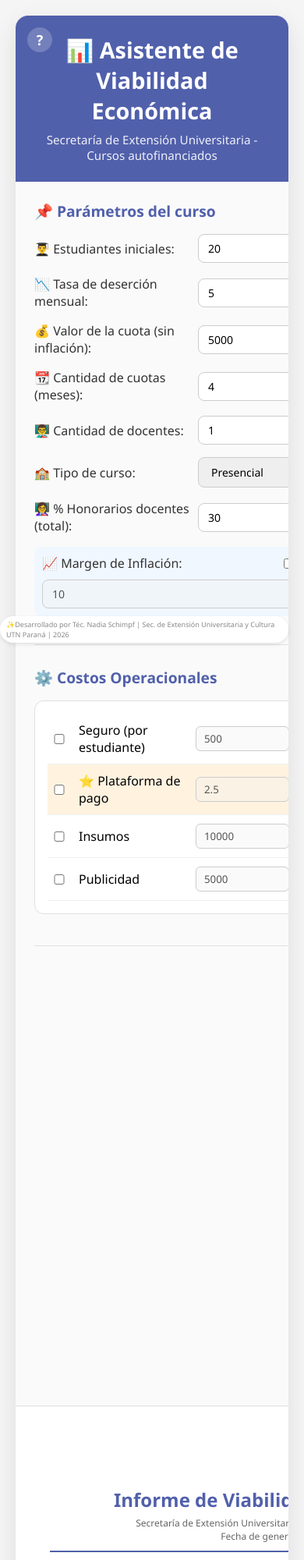
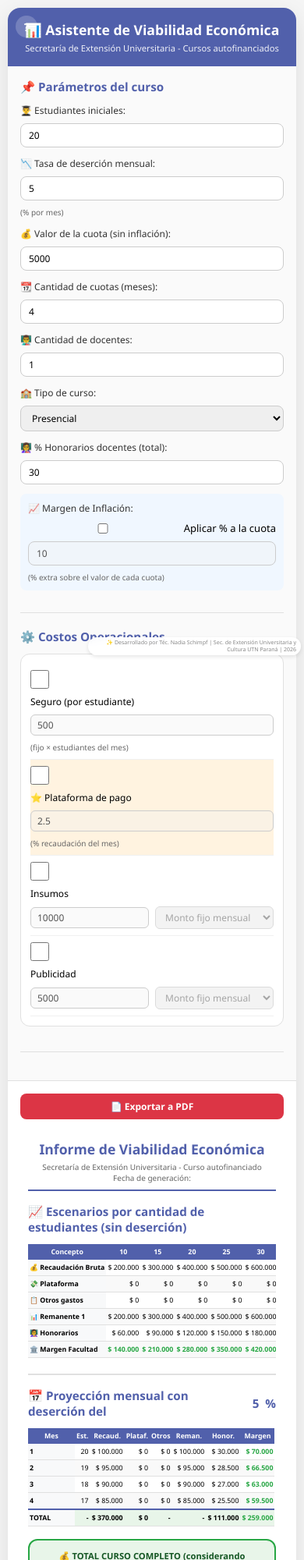
Before and after one commit to nothoppie/extension, a plain HTML site: page index.html in a window 390 px wide. Shown: the top 2000 px of the page at 78% size. Drawn offline with Linux system fonts and the light colour scheme.

Commit message:
Update index.html

```diff
--- a/index.html
+++ b/index.html
@@ -16,7 +16,7 @@
 
         body {
             background-color: #f5f5f5;
-            padding: 20px;
+            padding: 10px;
             position: relative;
             min-height: 100vh;
         }
@@ -36,19 +36,20 @@
         }
 
         .inputs-panel {
-            flex: 0.35;
-            min-width: 320px;
-            padding: 24px;
+            flex: 1 1 100%;
+            min-width: 280px;
+            padding: 16px;
             background: #fafafa;
-            border-right: 1px solid #e0e0e0;
-            max-height: 90vh;
-            overflow-y: auto;
+            border-right: none;
+            border-bottom: 1px solid #e0e0e0;
+            max-height: none;
+            overflow-y: visible;
         }
 
         .results-panel {
-            flex: 0.65;
-            min-width: 600px;
-            padding: 24px;
+            flex: 1 1 100%;
+            min-width: 280px;
+            padding: 16px;
             background: white;
             overflow-x: auto;
         }
@@ -57,33 +58,33 @@
         .header {
             background: #5160ab;
             color: white;
-            padding: 24px;
+            padding: 16px 20px;
             text-align: center;
             position: relative;
         }
 
         .header h1 {
-            font-size: 1.8rem;
-            margin-bottom: 8px;
+            font-size: 1.3rem;
+            margin-bottom: 4px;
         }
 
         .header p {
             opacity: 0.9;
-            font-size: 0.95rem;
+            font-size: 0.8rem;
         }
 
         /* BOTÓN DE AYUDA "?" - ESQUINA SUPERIOR IZQUIERDA */
         .btn-help {
             position: absolute;
-            top: 20px;
-            left: 20px;
+            top: 12px;
+            left: 12px;
             background: rgba(255,255,255,0.2);
             color: white;
             border: none;
             border-radius: 50%;
-            width: 40px;
-            height: 40px;
-            font-size: 22px;
+            width: 34px;
+            height: 34px;
+            font-size: 18px;
             font-weight: bold;
             cursor: pointer;
             transition: all 0.3s ease;
@@ -91,6 +92,7 @@
             align-items: center;
             justify-content: center;
             text-decoration: none;
+            z-index: 10;
         }
 
         .btn-help:hover {
@@ -103,16 +105,18 @@
             background-color: #dc3545;
             color: white;
             border: none;
-            padding: 10px 20px;
+            padding: 10px 16px;
             border-radius: 8px;
             cursor: pointer;
             font-weight: 600;
-            font-size: 14px;
+            font-size: 13px;
             display: inline-flex;
             align-items: center;
-            gap: 8px;
+            gap: 6px;
             transition: all 0.2s;
-            margin-bottom: 20px;
+            margin-bottom: 16px;
+            width: 100%;
+            justify-content: center;
         }
 
         .btn-pdf:hover {
@@ -127,42 +131,44 @@
         /* Contenedor para exportar a PDF */
         #pdf-content {
             background: white;
-            padding: 20px;
+            padding: 10px;
         }
 
         .section {
-            margin-bottom: 28px;
+            margin-bottom: 20px;
             border-bottom: 1px solid #e0e0e0;
-            padding-bottom: 20px;
+            padding-bottom: 16px;
         }
 
         .section-title {
-            font-size: 1.2rem;
+            font-size: 1.1rem;
             font-weight: 600;
             color: #5160ab;
-            margin-bottom: 16px;
+            margin-bottom: 12px;
             display: flex;
             align-items: center;
             gap: 8px;
         }
 
         .input-group {
-            margin-bottom: 16px;
+            margin-bottom: 12px;
             display: flex;
             flex-wrap: wrap;
             align-items: center;
-            gap: 10px;
+            gap: 8px;
         }
 
         .input-group label {
-            width: 200px;
+            width: 100%;
             font-weight: 500;
             color: #333;
+            font-size: 14px;
         }
 
         .input-group input, .input-group select {
             flex: 1;
-            min-width: 150px;
+            min-width: 120px;
+            width: 100%;
             padding: 8px 12px;
             border: 1px solid #ccc;
             border-radius: 8px;
@@ -180,16 +186,16 @@
             background: white;
             border: 1px solid #e0e0e0;
             border-radius: 12px;
-            padding: 16px;
-            margin-bottom: 20px;
+            padding: 12px;
+            margin-bottom: 16px;
         }
 
         .costo-item {
             display: flex;
             flex-wrap: wrap;
             align-items: center;
-            gap: 10px;
-            padding: 10px 0;
+            gap: 8px;
+            padding: 8px 0;
             border-bottom: 1px solid #f0f0f0;
         }
 
@@ -198,55 +204,68 @@
         }
 
         .costo-check {
-            width: 30px;
+            width: 24px;
+            height: 24px;
+            flex-shrink: 0;
         }
 
         .costo-nombre {
-            width: 140px;
+            width: 100%;
             font-weight: 500;
+            font-size: 13px;
         }
 
         .costo-valor {
-            width: 120px;
+            flex: 1;
+            min-width: 80px;
             padding: 6px 10px;
             border: 1px solid #ccc;
             border-radius: 6px;
+            font-size: 13px;
         }
 
         .costo-tipo {
-            width: 100px;
+            flex: 1;
+            min-width: 80px;
             padding: 6px 10px;
             border: 1px solid #ccc;
             border-radius: 6px;
+            font-size: 13px;
         }
 
         .costo-info {
-            font-size: 11px;
+            font-size: 10px;
             color: #666;
-            margin-left: 5px;
+            margin-left: 0;
+            width: 100%;
         }
 
         .tabla-escenarios, .tabla-mensual {
             width: 100%;
             border-collapse: collapse;
-            margin-top: 16px;
-            font-size: 0.85rem;
+            margin-top: 12px;
+            font-size: 0.7rem;
+            display: block;
+            overflow-x: auto;
+            white-space: nowrap;
         }
 
         .tabla-escenarios th, .tabla-mensual th {
             background-color: #5160ab;
             color: white;
-            padding: 10px 6px;
+            padding: 6px 4px;
             text-align: center;
             font-weight: 600;
+            font-size: 0.65rem;
             position: sticky;
             top: 0;
         }
 
         .tabla-escenarios td, .tabla-mensual td {
-            padding: 8px 6px;
+            padding: 6px 4px;
             text-align: right;
             border-bottom: 1px solid #e0e0e0;
+            font-size: 0.65rem;
         }
 
         .tabla-escenarios td:first-child, .tabla-mensual td:first-child {
@@ -255,6 +274,7 @@
             background-color: #f8f9fa;
             position: sticky;
             left: 0;
+            min-width: 80px;
         }
 
         .tabla-escenarios tr:nth-child(even), .tabla-mensual tr:nth-child(even) {
@@ -275,70 +295,80 @@
             background-color: #e8f5e9;
             border: 2px solid #28a745;
             border-radius: 12px;
-            padding: 16px;
-            margin-top: 20px;
+            padding: 12px;
+            margin-top: 16px;
             text-align: center;
         }
 
         .total-curso .label {
-            font-size: 1rem;
+            font-size: 0.85rem;
             font-weight: 600;
             color: #155724;
         }
 
         .total-curso .value {
-            font-size: 1.8rem;
+            font-size: 1.3rem;
             font-weight: bold;
             color: #155724;
         }
 
+        .total-curso .detalle {
+            font-size: 0.7rem;
+            margin-top: 6px;
+            color: #155724;
+        }
+
         .leyenda {
-            margin-top: 20px;
-            padding: 12px;
+            margin-top: 16px;
+            padding: 10px;
             background: #e7f3ff;
             border-radius: 8px;
-            font-size: 0.85rem;
+            font-size: 0.75rem;
             color: #004085;
         }
 
         .subseccion {
-            margin-top: 30px;
+            margin-top: 20px;
             border-top: 2px solid #e0e0e0;
-            padding-top: 20px;
+            padding-top: 16px;
         }
 
         .header-pdf {
             text-align: center;
-            margin-bottom: 20px;
-            padding-bottom: 10px;
+            margin-bottom: 16px;
+            padding-bottom: 8px;
             border-bottom: 2px solid #5160ab;
         }
 
         .header-pdf h2 {
             color: #5160ab;
-            margin-bottom: 5px;
+            font-size: 1.1rem;
+            margin-bottom: 4px;
         }
 
         .header-pdf p {
             color: #666;
-            font-size: 12px;
+            font-size: 10px;
         }
 
         .developer-credit {
             position: fixed;
-            bottom: 20px;
-            right: 20px;
-            font-size: 11px;
+            bottom: 8px;
+            right: 8px;
+            font-size: 8px;
             color: #888;
             background: rgba(255,255,255,0.95);
-            padding: 6px 12px;
-            border-radius: 20px;
+            padding: 4px 8px;
+            border-radius: 16px;
             box-shadow: 0 2px 5px rgba(0,0,0,0.1);
             z-index: 1001;
             font-weight: 500;
             transition: all 0.3s ease;
             cursor: default;
             backdrop-filter: blur(5px);
+            max-width: 70%;
+            text-align: right;
+            line-height: 1.2;
         }
 
         .developer-credit:hover {
@@ -347,32 +377,214 @@
             transform: scale(1.05);
         }
 
-        @media (max-width: 768px) {
-            .dashboard {
-                flex-direction: column;
+        /* ============================================ */
+        /* RESPONSIVE PARA TABLETS Y MÓVILES */
+        /* ============================================ */
+
+        /* Tablets y pantallas medianas */
+        @media (min-width: 768px) {
+            body {
+                padding: 20px;
             }
+
             .inputs-panel {
-                border-right: none;
-                border-bottom: 1px solid #e0e0e0;
-                max-height: none;
+                flex: 0.35;
+                min-width: 320px;
+                border-right: 1px solid #e0e0e0;
+                border-bottom: none;
+                max-height: 90vh;
+                overflow-y: auto;
             }
+
             .results-panel {
-                overflow-x: auto;
+                flex: 0.65;
+                min-width: 500px;
+                padding: 24px;
             }
+
+            .header h1 {
+                font-size: 1.8rem;
+            }
+
+            .header p {
+                font-size: 0.95rem;
+            }
+
+            .btn-help {
+                width: 40px;
+                height: 40px;
+                font-size: 22px;
+                top: 20px;
+                left: 20px;
+            }
+
+            .btn-pdf {
+                width: auto;
+                padding: 10px 20px;
+                font-size: 14px;
+            }
+
+            .input-group label {
+                width: 200px;
+                font-size: 14px;
+            }
+
+            .input-group input, .input-group select {
+                width: auto;
+                min-width: 150px;
+            }
+
+            .costo-nombre {
+                width: 140px;
+            }
+
+            .costo-info {
+                width: auto;
+                margin-left: 5px;
+            }
+
             .tabla-escenarios, .tabla-mensual {
+                font-size: 0.85rem;
+                display: table;
+                white-space: normal;
+            }
+
+            .tabla-escenarios th, .tabla-mensual th {
+                font-size: 0.85rem;
+                padding: 10px 6px;
+            }
+
+            .tabla-escenarios td, .tabla-mensual td {
+                font-size: 0.85rem;
+                padding: 8px 6px;
+            }
+
+            .tabla-escenarios td:first-child, .tabla-mensual td:first-child {
+                min-width: auto;
+            }
+
+            .developer-credit {
+                font-size: 11px;
+                padding: 6px 12px;
+                bottom: 20px;
+                right: 20px;
+                max-width: none;
+            }
+
+            .total-curso .value {
+                font-size: 1.8rem;
+            }
+
+            .total-curso .detalle {
+                font-size: 0.85rem;
+            }
+        }
+
+        /* Móviles pequeños */
+        @media (max-width: 480px) {
+            .header h1 {
+                font-size: 1.1rem;
+            }
+
+            .header p {
                 font-size: 0.7rem;
             }
-            .developer-credit {
-                font-size: 9px;
+
+            .btn-help {
+                width: 28px;
+                height: 28px;
+                font-size: 14px;
+                top: 10px;
+                left: 10px;
+            }
+
+            .section-title {
+                font-size: 0.95rem;
+            }
+
+            .input-group label {
+                font-size: 12px;
+            }
+
+            .input-group input, .input-group select {
+                font-size: 12px;
+                padding: 6px 10px;
+            }
+
+            .costo-nombre {
+                font-size: 12px;
+            }
+
+            .costo-valor, .costo-tipo {
+                font-size: 12px;
                 padding: 4px 8px;
             }
-            .btn-help {
-                width: 32px;
-                height: 32px;
-                font-size: 18px;
-                top: 15px;
-                left: 15px;
+
+            .tabla-escenarios, .tabla-mensual {
+                font-size: 0.6rem;
             }
+
+            .tabla-escenarios th, .tabla-mensual th {
+                font-size: 0.55rem;
+                padding: 4px 2px;
+            }
+
+            .tabla-escenarios td, .tabla-mensual td {
+                font-size: 0.55rem;
+                padding: 4px 2px;
+            }
+
+            .tabla-escenarios td:first-child, .tabla-mensual td:first-child {
+                min-width: 60px;
+                font-size: 0.55rem;
+            }
+
+            .total-curso .label {
+                font-size: 0.7rem;
+            }
+
+            .total-curso .value {
+                font-size: 1rem;
+            }
+
+            .total-curso .detalle {
+                font-size: 0.6rem;
+            }
+
+            .leyenda {
+                font-size: 0.65rem;
+                padding: 8px;
+            }
+
+            .btn-pdf {
+                font-size: 12px;
+                padding: 8px 12px;
+            }
+
+            .developer-credit {
+                font-size: 7px;
+                padding: 3px 6px;
+                bottom: 4px;
+                right: 4px;
+            }
+        }
+
+        /* Scroll suave en tablas móviles */
+        .tabla-escenarios::-webkit-scrollbar,
+        .tabla-mensual::-webkit-scrollbar {
+            height: 4px;
+        }
+
+        .tabla-escenarios::-webkit-scrollbar-track,
+        .tabla-mensual::-webkit-scrollbar-track {
+            background: #f1f1f1;
+            border-radius: 4px;
+        }
+
+        .tabla-escenarios::-webkit-scrollbar-thumb,
+        .tabla-mensual::-webkit-scrollbar-thumb {
+            background: #5160ab;
+            border-radius: 4px;
         }
     </style>
 </head>
@@ -425,10 +637,12 @@
                 </div>
                 <div class="input-group" style="background:#f0f7ff; padding:10px; border-radius:8px; margin-top:10px;">
                     <label>📈 Margen de Inflación:</label>
-                    <input type="checkbox" id="checkInflacionCuota" style="width:20px;">
-                    <span style="font-weight:500;">Aplicar % a la cuota</span>
-                    <input type="number" id="porcInflacionCuota" value="10" step="1" min="0" class="costo-valor" disabled>
-                    <span class="costo-info">(% extra sobre el valor de cada cuota)</span>
+                    <div style="display:flex; flex-wrap:wrap; align-items:center; gap:8px; width:100%;">
+                        <input type="checkbox" id="checkInflacionCuota" style="width:20px;">
+                        <span style="font-weight:500; font-size:13px;">Aplicar % a la cuota</span>
+                        <input type="number" id="porcInflacionCuota" value="10" step="1" min="0" class="costo-valor" disabled>
+                        <span class="costo-info">(% extra sobre el valor de cada cuota)</span>
+                    </div>
                 </div>
             </div>
 
@@ -512,7 +726,7 @@
                     <div class="total-curso" id="totalCursoBoxPDF">
                         <div class="label">💰 TOTAL CURSO COMPLETO (considerando deserción)</div>
                         <div class="value" id="totalCursoValorPDF">-</div>
-                        <div style="font-size:0.9rem; margin-top:8px;" id="totalCursoDetallePDF">Margen Facultad acumulado</div>
+                        <div class="detalle" id="totalCursoDetallePDF">Margen Facultad acumulado</div>
                     </div>
                 </div>
             </div>
@@ -522,7 +736,7 @@
 
 <!-- Crédito "desarrollado por" -->
 <div class="developer-credit">
-    ✨‍Desarrollado por Téc. Nadia Schimpf | Sec. de Extensión Universitaria y Cultura UTN Paraná | 2026
+    ✨ Desarrollado por Téc. Nadia Schimpf | Sec. de Extensión Universitaria y Cultura UTN Paraná | 2026
 </div>
 
 <script>
@@ -689,19 +903,19 @@
         let tipoCurso = document.getElementById('tipoCurso').value;
         let config = obtenerConfiguracionCostos(tipoCurso);
 
-        let headerHtml = '<table><th>Concepto</th>';
+        let headerHtml = '<tr><th>Concepto</th>';
         ESCENARIOS.forEach(est => {
-            headerHtml += `<th>${est} estudiantes</th>`;
+            headerHtml += `<th>${est}</th>`;
         });
         headerHtml += '</tr>';
         document.getElementById('escenariosHeader').innerHTML = headerHtml;
 
         let conceptos = [
-            { key: 'recaudacionTotal', label: '💰 Recaudación Bruta Total' },
-            { key: 'gastoPlataformaTotal', label: '💸 Gasto: Plataforma de pago' },
-            { key: 'otrosGastosTotal', label: '📋 Otros gastos operativos' },
+            { key: 'recaudacionTotal', label: '💰 Recaudación Bruta' },
+            { key: 'gastoPlataformaTotal', label: '💸 Plataforma' },
+            { key: 'otrosGastosTotal', label: '📋 Otros gastos' },
             { key: 'remanente1', label: '📊 Remanente 1' },
-            { key: 'honorariosTotales', label: '👩‍🏫 Honorarios Docentes' },
+            { key: 'honorariosTotales', label: '👩‍🏫 Honorarios' },
             { key: 'margenFacultad', label: '🏛️ Margen Facultad' }
         ];
 
@@ -737,13 +951,13 @@
         let headerHtml = `
             <tr>
                 <th>Mes</th>
-                <th>Estudiantes</th>
-                <th>Recaudación</th>
-                <th>Plataforma</th>
-                <th>Otros Gastos</th>
-                <th>Remanente</th>
-                <th>Honorarios</th>
-                <th>Margen Mensual</th>
+                <th>Est.</th>
+                <th>Recaud.</th>
+                <th>Plataf.</th>
+                <th>Otros</th>
+                <th>Reman.</th>
+                <th>Honor.</th>
+                <th>Margen</th>
             </tr>
         `;
         document.getElementById('mensualHeader').innerHTML = headerHtml;
@@ -762,7 +976,7 @@
 
             bodyHtml += `
                 <tr>
-                    <td>Mes ${p.mes}</td>
+                    <td>${p.mes}</td>
                     <td>${p.estudiantes}</td>
                     <td>${formatearMoneda(p.recaudacion)}</td>
                     <td>${formatearMoneda(p.gastoPlataforma)}</td>
@@ -776,7 +990,7 @@
 
         bodyHtml += `
             <tr style="background-color:#e8f5e9; font-weight:bold; border-top:2px solid #5160ab;">
-                <td><strong>TOTALES</strong></td>
+                <td><strong>TOTAL</strong></td>
                 <td>-</td>
                 <td>${formatearMoneda(recaudacionTotal)}</td>
                 <td>${formatearMoneda(gastosTotal)}</td>
```
